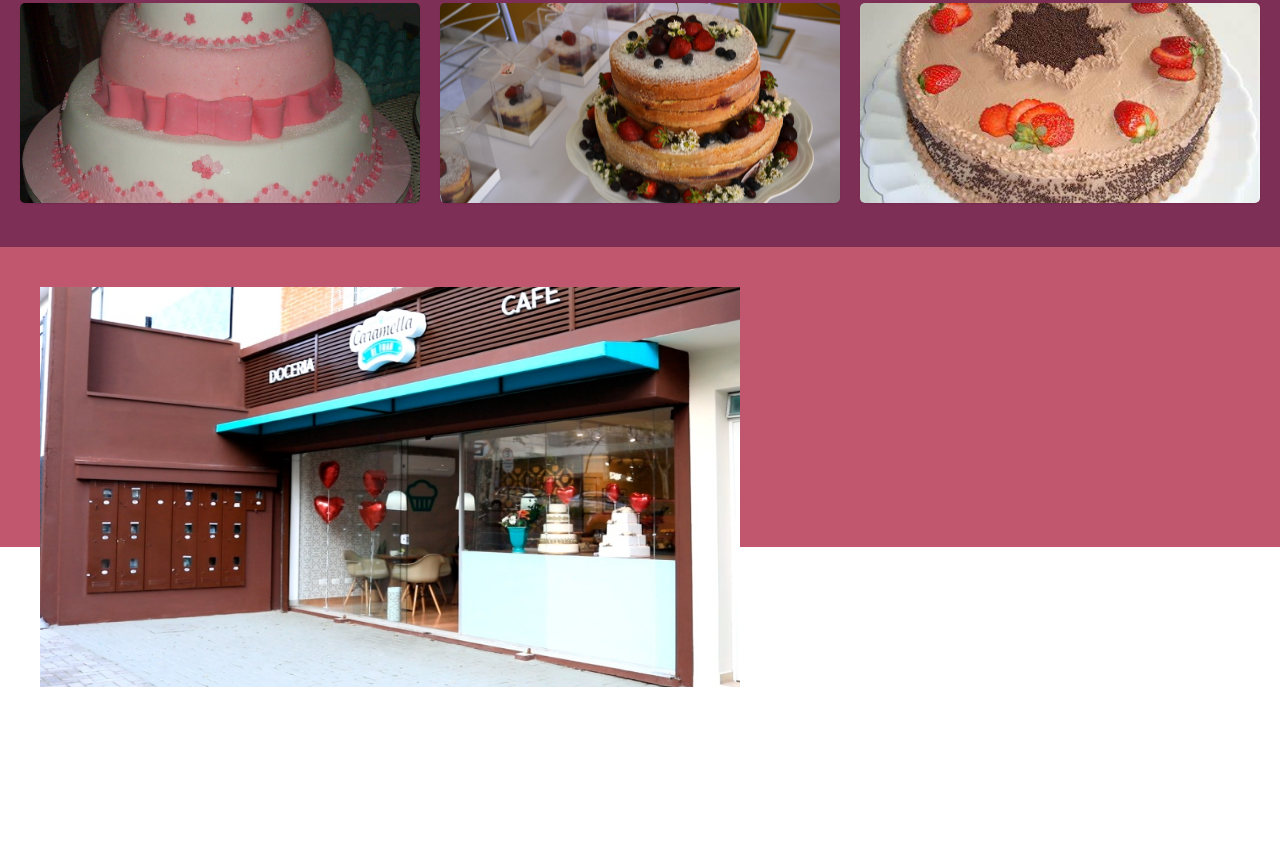
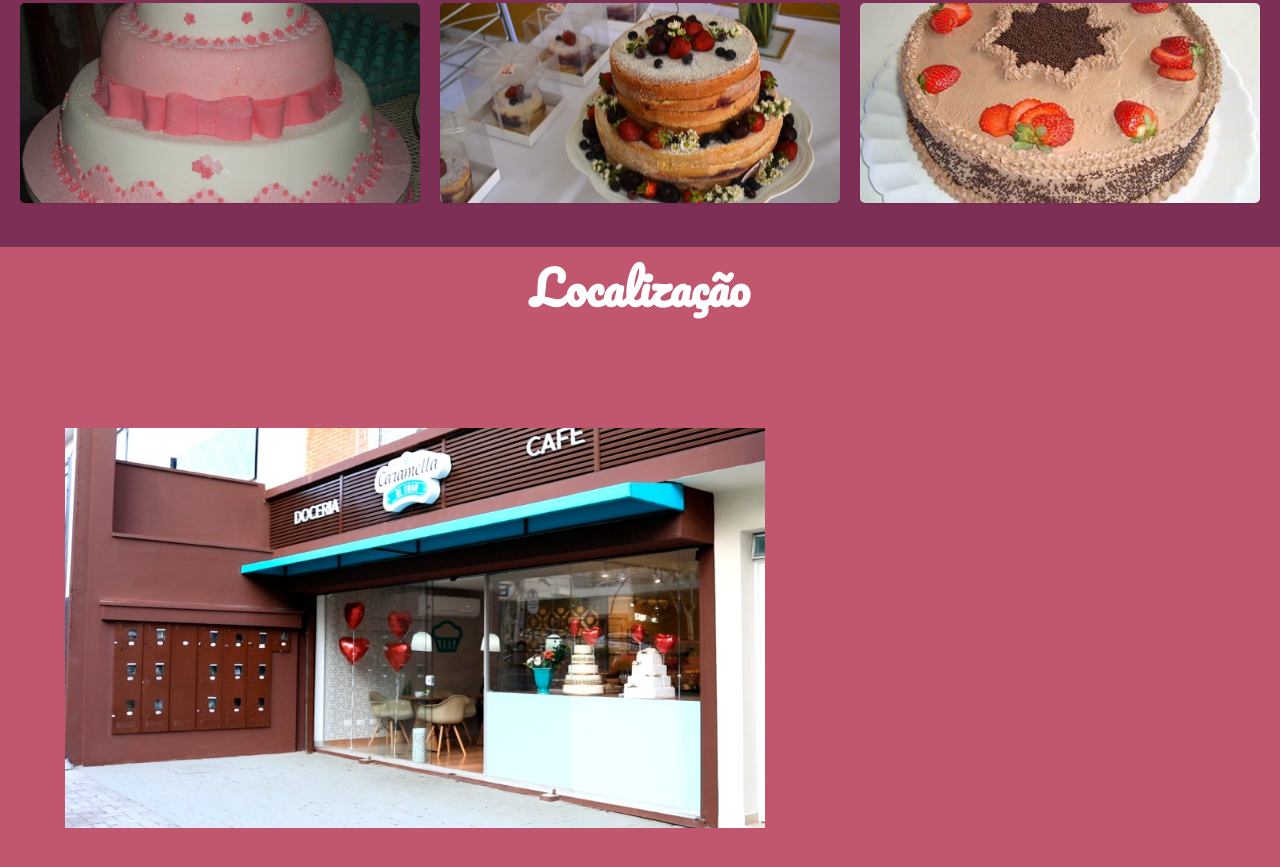
Before and after one commit to guilhermesealves/Loja-De-Bolos, a plain HTML site: page index.html in a window 1280 px wide. Shown: the part 828-1695 px from the top of the page. Before the commit the page ends 1559 px from the top, so only its background shows below. Drawn offline with Linux system fonts and the light colour scheme.

Commit message:
Criando a Localização

```diff
--- a/index.html
+++ b/index.html
@@ -79,6 +79,7 @@
 
 
     <div class="localizacao">
+        <h1 class="h1-localizacao">Localização</h1>
         <div class="imagem-doceria">
             <img class="img-doceria" src="doceria.jpg" alt="">
         </div>
--- a/style.css
+++ b/style.css
@@ -197,6 +197,7 @@ ul{
 }
 .bolo6:hover{
     transform:scale(1.07,1.07);
+    opacity: 1;
 
 
 }
@@ -243,7 +244,7 @@ ul{
 .localizacao{
     background-color: #c0576f;
     width: 100%;
-    height: 300px;
+    height: 800px;
 }
 .img-doceria{
 
@@ -251,8 +252,19 @@ ul{
     height: 400px;
 }
 .imagem-doceria{
-    padding: 40px;
+    padding-left: 65px;
+    padding-top: 100px;
+
 }
 .texto-doceria{
 
 }
+.h1-localizacao{
+    font-size: 46px;
+    font-family: 'Pacifico', cursive;
+    color: white;
+    text-align: center;
+
+
+
+}
```
